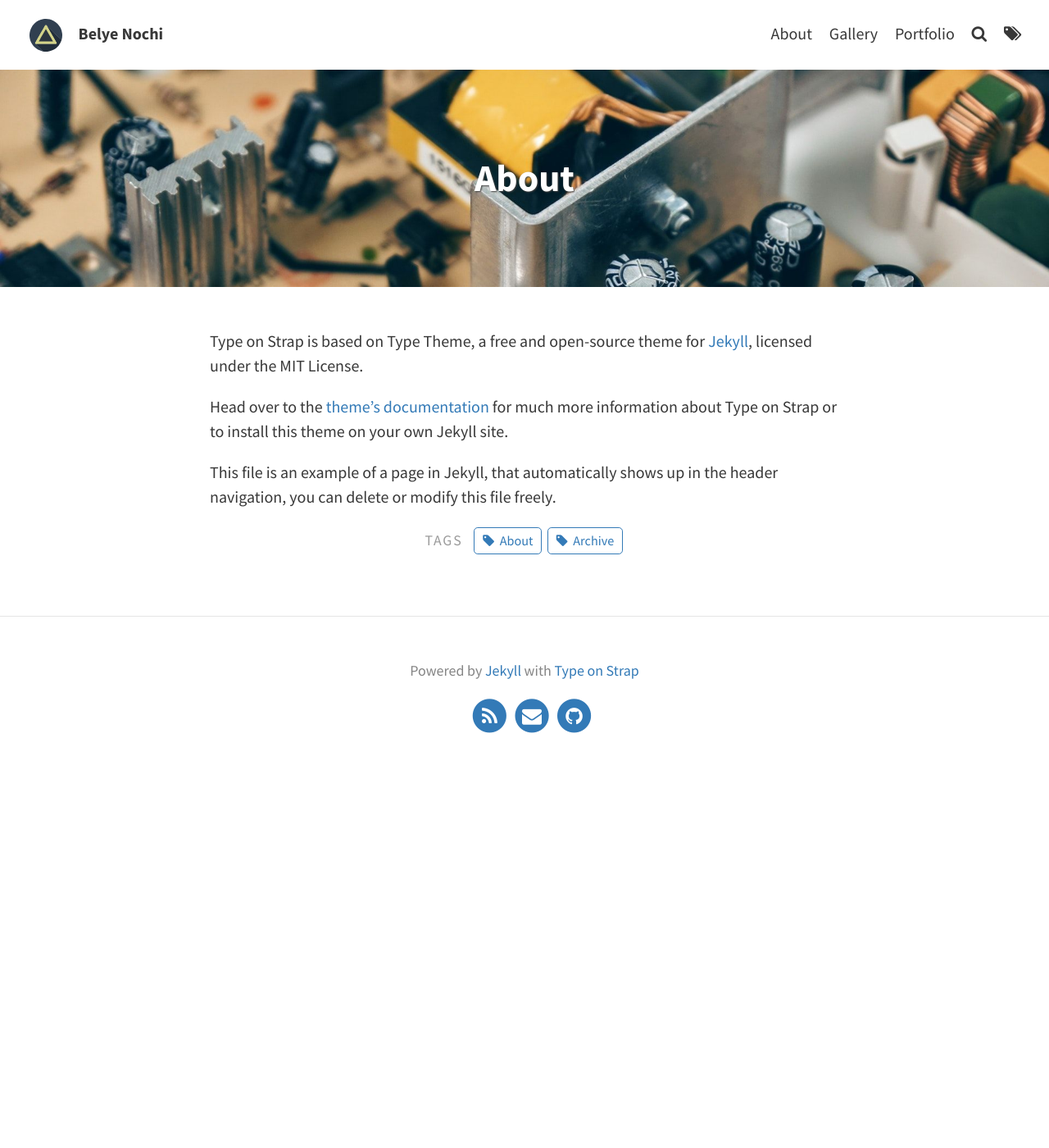
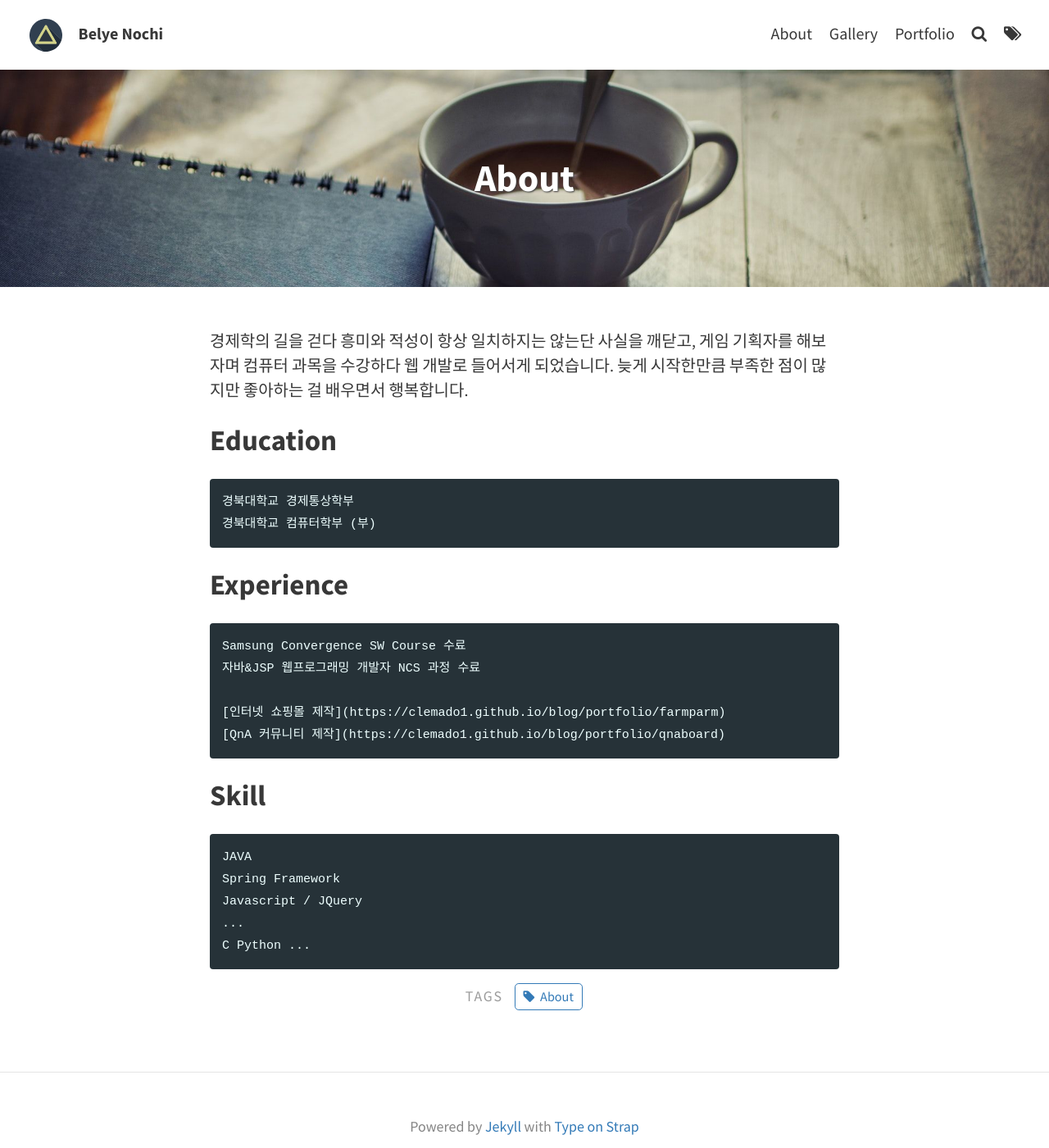
Before and after one commit to clemado1/blog-old, a Jekyll site: the page built from pages/about.md, in a window 1280 px wide and 1400 px high. Shown: the whole window at 82% size. Built offline with Jekyll 4.4.1, drawn with Linux system fonts in a browser that asks for light colours.

Commit message:
add portfolio, about

```diff
--- a/pages/about.md
+++ b/pages/about.md
@@ -2,12 +2,25 @@
 layout: page
 title: About
 permalink: /about/
-feature-img: "assets/img/pexels/circuit.jpeg"
-tags: [About, Archive]
+feature-img: "assets/img/pexels/book-coffee.jpeg"
+tags: [About]
 ---
+경제학의 길을 걷다 흥미와 적성이 항상 일치하지는 않는단 사실을 깨닫고, 게임 기획자를 해보자며 컴퓨터 과목을 수강하다 웹 개발로 들어서게 되었습니다. 늦게 시작한만큼 부족한 점이 많지만 좋아하는 걸 배우면서 행복합니다.
 
-Type on Strap is based on Type Theme, a free and open-source theme for [Jekyll](http://jekyllrb.com/), licensed under the MIT License.
+## Education
+	경북대학교 경제통상학부
+    경북대학교 컴퓨터학부 (부)
 
-Head over to the [theme's documentation](https://github.io/sylhare/Type-on-Strap) for much more information about Type on Strap or to install this theme on your own Jekyll site.
+## Experience
+	Samsung Convergence SW Course 수료
+    자바&JSP 웹프로그래밍 개발자 NCS 과정 수료
 
-This file is an example of a page in Jekyll, that automatically shows up in the header navigation, you can delete or modify this file freely.
+    [인터넷 쇼핑몰 제작](https://clemado1.github.io/blog/portfolio/farmparm)
+    [QnA 커뮤니티 제작](https://clemado1.github.io/blog/portfolio/qnaboard)
+
+## Skill
+	JAVA
+    Spring Framework
+    Javascript / JQuery
+    ...
+    C Python ...
```
Also changed, not shown: _portfolio/farmparm.md (+102 -2 lines), _portfolio/qnaboard.md (added, +75 -0 lines), _posts/2018-09-17-AWS&ubuntu&tomcat8&letsencrypt-1.md (+2 -0 lines), _posts/2018-09-19-AWS&ubuntu&tomcat8&letsencrypt-3.md (+1 -0 lines), _posts/2018-09-30-AWS&ubuntu-서버-다운-해결-여정.md (+1 -1 lines), assets/img/portfolio/qnaboard.png (added).
